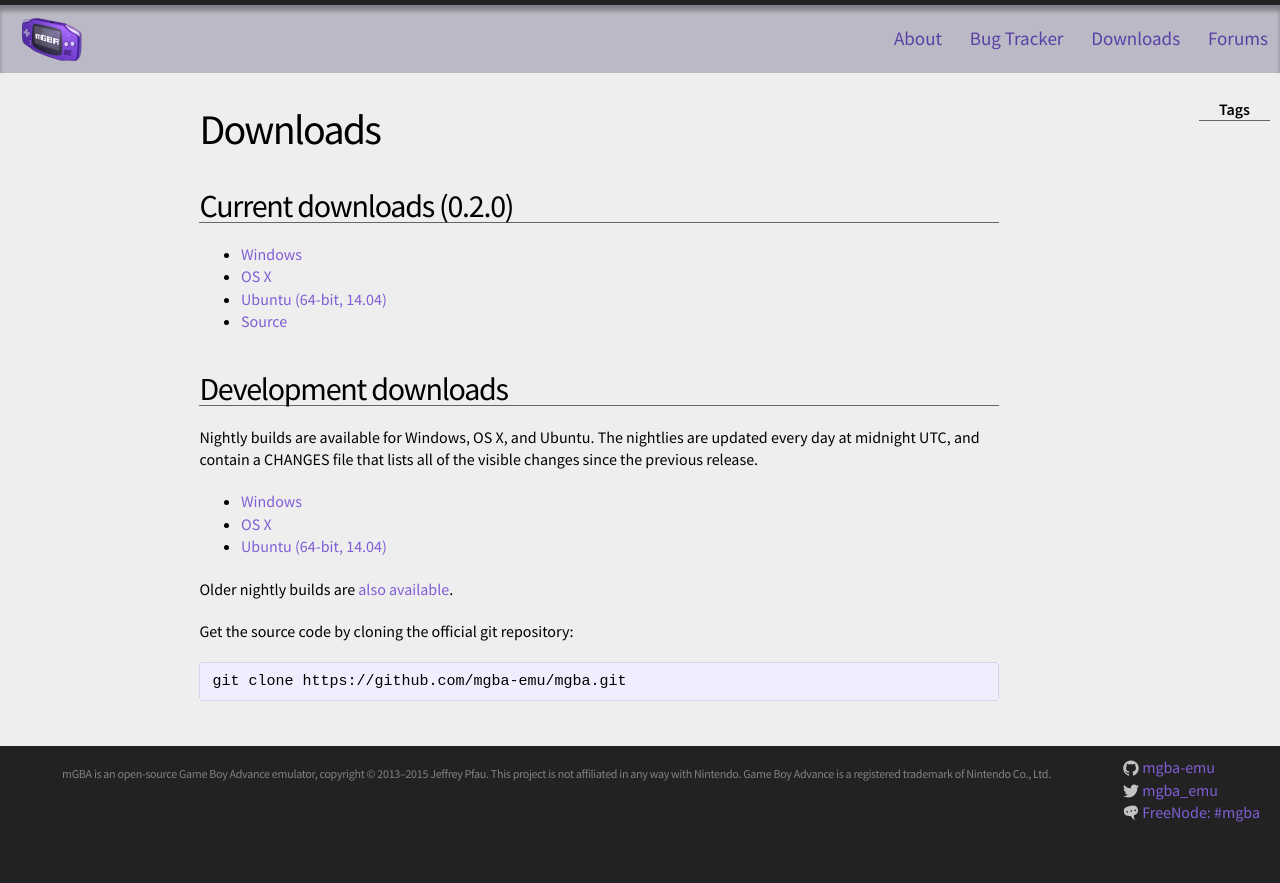
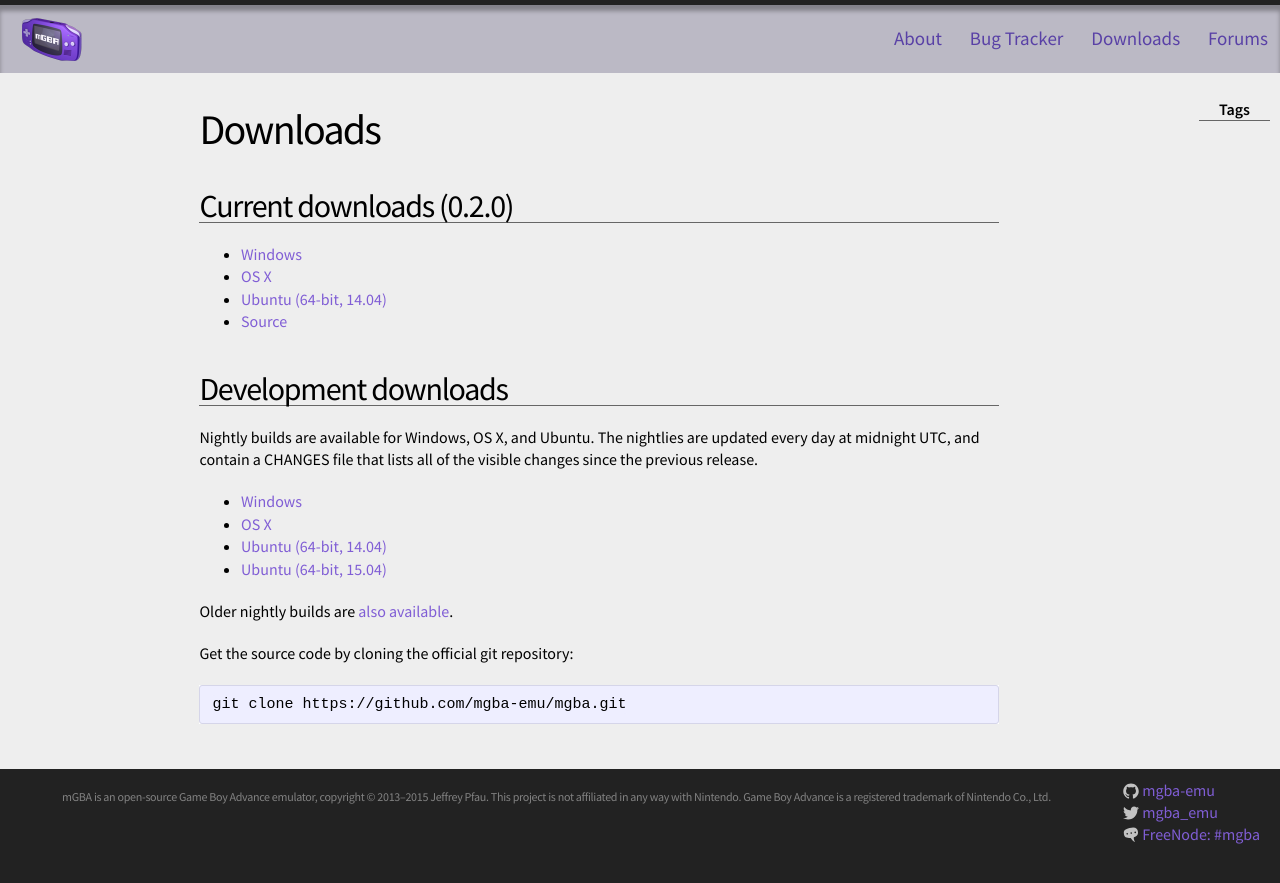
Before and after one commit to mgba-emu/www, a Jekyll site: the page built from downloads.markdown, in a window 1280 px wide. Shown: the top 883 px of the page. Built offline with Jekyll 4.4.1, drawn with Linux system fonts in a browser that asks for light colours.

Commit message:
Add Ubuntu Vivid link to the nightlies

```diff
--- a/downloads.markdown
+++ b/downloads.markdown
@@ -21,6 +21,7 @@
 * [Windows](https://s3.amazonaws.com/mgba/mGBA-nightly-latest-win32.7z)
 * [OS X](https://s3.amazonaws.com/mgba/mGBA-nightly-latest-osx.tar.xz)
 * [Ubuntu (64-bit, 14.04)](https://s3.amazonaws.com/mgba/mGBA-nightly-latest-ubuntu64-trusty.tar.xz)
+* [Ubuntu (64-bit, 15.04)](https://s3.amazonaws.com/mgba/mGBA-nightly-latest-ubuntu64-vivid.tar.xz)
 
 Older nightly builds are [also available]({{ site.baseurl }}/nightlies.html).
 
```
